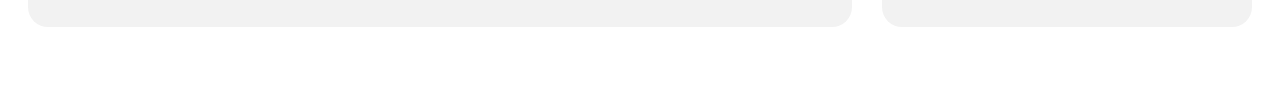
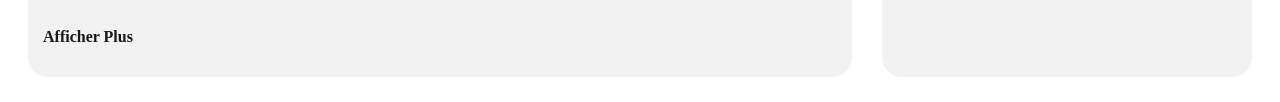
Before and after one commit to JonathanChosson/JonathanChosson_2_15102010, a plain HTML site: page index.html in a window 1280 px wide. Shown: the part 1152-1254 px from the top of the page. Before the commit the page ends 1207 px from the top, so only its background shows below. Drawn offline with Linux system fonts and the light colour scheme; a web font is replaced by a local one.

Commit message:
[Build]index.html & Style.css :construction: Rajout de la mention Afficher plus

```diff
--- a/index.html
+++ b/index.html
@@ -184,6 +184,9 @@
                         </figcaption>
                     </figure>
                 </div>
+                <p>
+                    Afficher Plus
+                </p>
             </article>
             <!--Fin Article-->
             <!--Debut Aside-->
--- a/style.css
+++ b/style.css
@@ -193,6 +193,12 @@ article h2{
     flex: 1 0 100%;
 }
 
+article p{
+    font-size: 1em;
+    font-weight: bold;
+    flex: 1 0 100%;
+}
+
 .cadre_hebergement{
     background-color: white;
     width: 230px;
```
